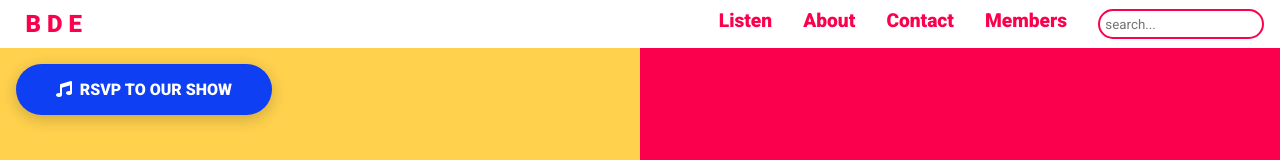
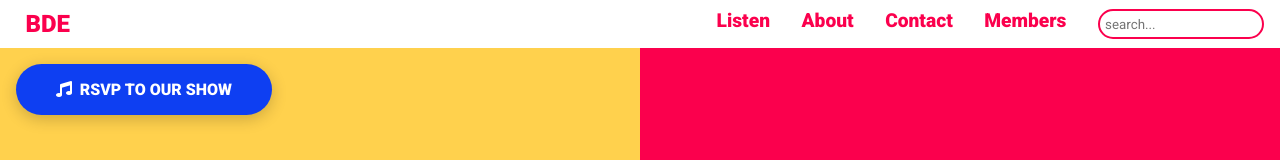
Before and after one commit to dartmouth-cs52-19S/lab1-landingpage-emmalangfitt, a plain HTML site: page index.html in a window 1280 px wide. Shown: the top 160 px of the page. Drawn offline with Linux system fonts and the light colour scheme.

Commit message:
small nav fix

```diff
--- a/index.html
+++ b/index.html
@@ -17,7 +17,7 @@
 
         <nav>
             <div>
-                <a href="">B D E</a>
+                <a href="">BDE</a>
             </div>
 
             <div>
```
